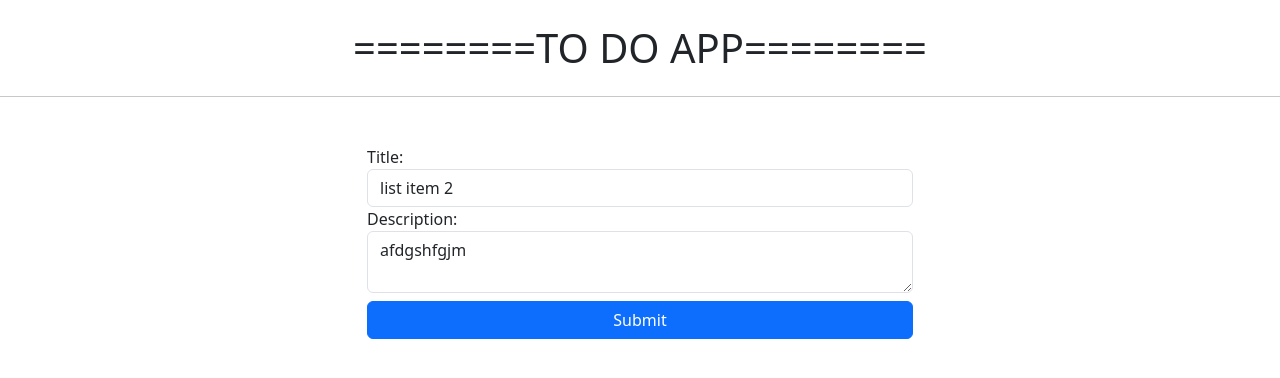
After one commit to mdfaiz903/TODO, a Django app: a page that uses templates/todoApp/update.html in a window 1280 px wide. The commit adds this page. Shown: the top 378 px of the page. Run offline with Django 4.2, Linux system fonts and the light colour scheme; data comes from the database, SQL or seed files in the repository; both versions use the stored data as it was after the commit.

Commit message:
data update/edit functionality added

```diff
--- a/templates/todoApp/index.html
+++ b/templates/todoApp/index.html
@@ -30,7 +30,7 @@
                     <tr>
                         <th scope="row">{{item.id}}</th>
                         <td>{{item.title}} - {{item.description}}</td>
-                        <td><a href="" class="btn btn-info" >Update</a></td>
+                        <td><a href="update-{{item.id}}" class="btn btn-info" >Update</a></td>
                         <td><a href="delete-{{item.id}}" class="btn btn-danger" >Delete</a></td>
                       </tr>
                       {% endfor %}
--- /dev/null
+++ b/templates/todoApp/update.html
@@ -0,0 +1,42 @@
+{% extends "../base.html" %}
+{% block title %}UPDATE{% endblock title %}
+{% block content %}
+
+<div class="container " >
+    <div class="row justify-content-center mt-5">
+
+        <div class="col-md-6 ">
+            <!-- <form method="POST">
+                {% csrf_token %}
+
+                <input type="text" name="todo_title" value="{{data.title}}" >
+                <input type="text" name="description" value="{{data.description}}" >
+
+
+
+
+
+                      <button type="submit" class="btn btn-primary ">Submit</button>
+
+                    </form>
+               -->
+              <form method="POST">
+                {% csrf_token %}
+                {{form}}
+
+                  <div class="d-grid col-12 my-2">
+
+                      <button type="submit" class="btn btn-primary ">Submit</button>
+                  </div>
+
+              </form>
+
+        </div>
+    </div>
+  </div>
+
+
+
+
+
+{% endblock content %}
--- a/todoApp/urls.py
+++ b/todoApp/urls.py
@@ -1,7 +1,8 @@
-from . views import home,deleteview
+from . views import home,deleteview,updateview
 from django.urls import path
 
 urlpatterns = [
     path('',home,name='home'),
     path('delete-<int:id>/',deleteview,name='deleteview'),
+    path('update-<int:id>/',updateview,name='update'),
 ]
--- a/todoApp/views.py
+++ b/todoApp/views.py
@@ -1,4 +1,4 @@
-from django.shortcuts import render,HttpResponse,redirect
+from django.shortcuts import render,HttpResponse,redirect,get_object_or_404
 from  . forms import todoForm
 from . models import todo_model
 from django .contrib import messages
@@ -24,9 +24,19 @@ def home(request):
 
 
 def deleteview(request,id):
-    delete_item = todo_model.objects.get(id=id)
+    delete_item = get_object_or_404(todo_model,id=id)
     if delete_item:
         delete_item.delete()
         messages.success(request,f"List No {id} is deleted successfully")
         return redirect('home')
-    # return render(request,'todoApp/delete.html')
+
+
+def updateview(request,id):
+    update_text = todo_model.objects.get(id=id)
+
+    form = todoForm(request.POST or None , instance = update_text)
+    if form.is_valid():
+        form.save()
+        return redirect("home")
+
+    return render(request,'todoApp/update.html',{'form':form})
```
Also changed, not shown: db.sqlite3.
